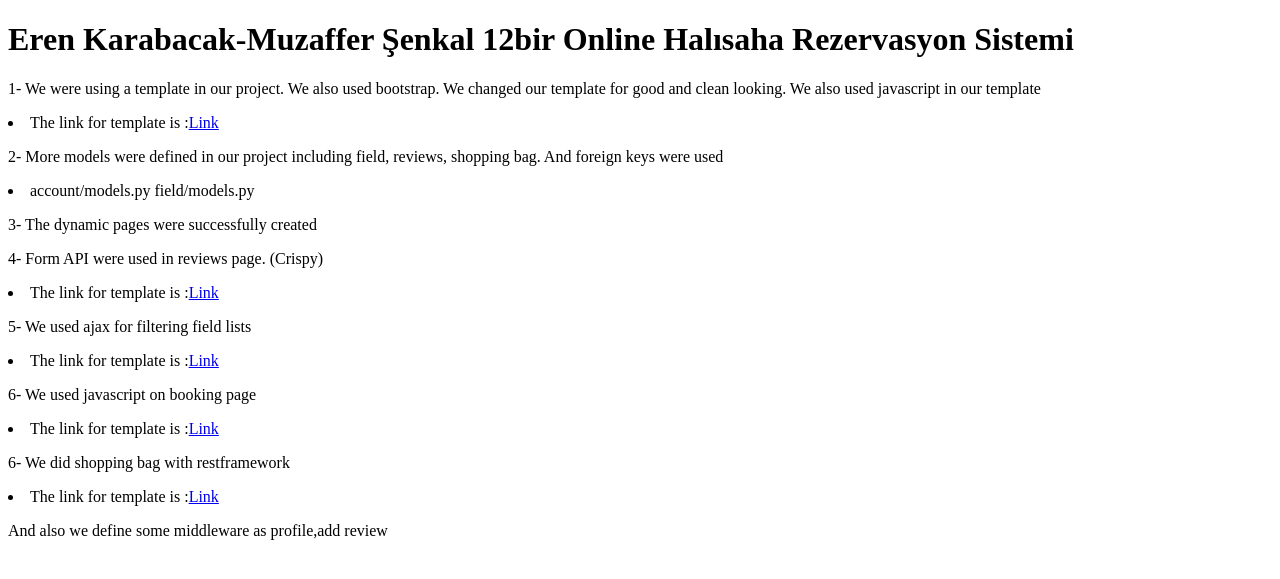
After one commit to muzaffersenkal/12bir, a Django app: page /report/ in a window 1280 px wide. The commit adds this page. Shown: the top 579 px of the page. Run offline with Django 3.2, Linux system fonts and the light colour scheme.

Commit message:
fixed add basket

```diff
--- a/Web12bir/urls.py
+++ b/Web12bir/urls.py
@@ -17,7 +17,7 @@ from django.conf.urls import url,include
 from django.contrib import admin
 from django.conf.urls.static import static
 from django.conf import settings
-from field.views import IndexView,ListView,DetailView
+from field.views import IndexView,ListView,DetailView,ReportView
 from account.views import UserRegister,ProfileView,SepetView
 
 
@@ -25,6 +25,7 @@ from account.views import UserRegister,ProfileView,SepetView
 
 urlpatterns = [
     url(r'^$',IndexView.as_view(),name="index"),
+    url(r'^report/$',ReportView.as_view(),name="report"),
      url(r'^api/field/', include('field.api.urls', namespace="field-api")),
      url(r'^api/sepet/', include('account.api.urls', namespace="sepet-api")),
     url(r'^list/$',ListView.as_view(),name="list"),
--- a/field/api/pagination.py
+++ b/field/api/pagination.py
@@ -2,6 +2,6 @@ from rest_framework import pagination
 
 
 class StandardResultsSetPagination(pagination.PageNumberPagination):
-    page_size = 2
+    page_size =1
     page_size_query_param = 'page_size'
     max_page_size = 1000
--- a/field/templates/pitch_detail.html
+++ b/field/templates/pitch_detail.html
@@ -54,10 +54,11 @@
                             });
             }else{
              var formData = secilen_ay+"/"+secilen_gun+"/"+secilen_saat
+              var fieldSlug= "{{ object.slug }}"
               $.ajax({
                 url : "/api/sepet/create/",
 
-                data :{  csrfmiddlewaretoken: '{{ csrf_token }}',"selected":formData },
+                data :{  csrfmiddlewaretoken: '{{ csrf_token }}',"selected":formData,"fieldSlug":fieldSlug },
                 type: "POST",
 
 
--- /dev/null
+++ b/field/templates/report.html
@@ -0,0 +1,41 @@
+<!DOCTYPE html>
+<html>
+<body>
+<h1>Eren Karabacak-Muzaffer Şenkal 12bir Online Halısaha Rezervasyon Sistemi</h1>
+
+
+
+<p>1- We were using a  template in our project. We also used bootstrap. We changed our template for good and clean looking. We also used javascript in our template</p>
+
+	<li>The link for template is :<a href="http://localhost:8000/">Link</a> </li>
+
+
+<p>2- More models were defined in our project including field, reviews, shopping bag. And foreign keys were used</p>
+
+	<li>account/models.py field/models.py </li>
+
+<p>3- The dynamic pages were successfully created</p>
+
+
+
+
+<p>4- Form API were used in reviews page. (Crispy)  </p>
+
+	<li>The link for template is :<a href="http://localhost:8000/list/saray-halisaha/">Link</a> </li>
+
+<p>5- We used ajax for filtering field lists  </p>
+
+	<li>The link for template is :<a href="http://localhost:8000/list/">Link</a> </li>
+
+<p>6- We used javascript on booking page  </p>
+
+	<li>The link for template is :<a href="http://localhost:8000/list/saray-halisaha/">Link</a> </li>
+
+<p>6- We did  shopping bag with restframework </p>
+
+	<li>The link for template is :<a href="http://localhost:8000/list/saray-halisaha/">Link</a> </li>
+
+<p> And also we define some middleware as profile,add review </p>
+
+</body>
+</html>
--- a/field/views.py
+++ b/field/views.py
@@ -8,6 +8,10 @@ from django.urls import reverse_lazy
 class IndexView(TemplateView):
 
     template_name = "index.html"
+
+class ReportView(TemplateView):
+
+    template_name = "report.html"
 
 
 class ListView(ListView):
```
Also changed, not shown: account/api/views.py (+6 -2 lines), field/templates/review_form.html (added, +23 -0 lines), db.sqlite3, field/migrations/0004_auto_20171227_2245.py (added), static-storage/images/Untitled-3.png (added), static-storage/images/d.png (added), static-storage/images/logo/s.png (added), static-storage/images/overlay.png (added), static-storage/images/s.png (added), 1 other file.
